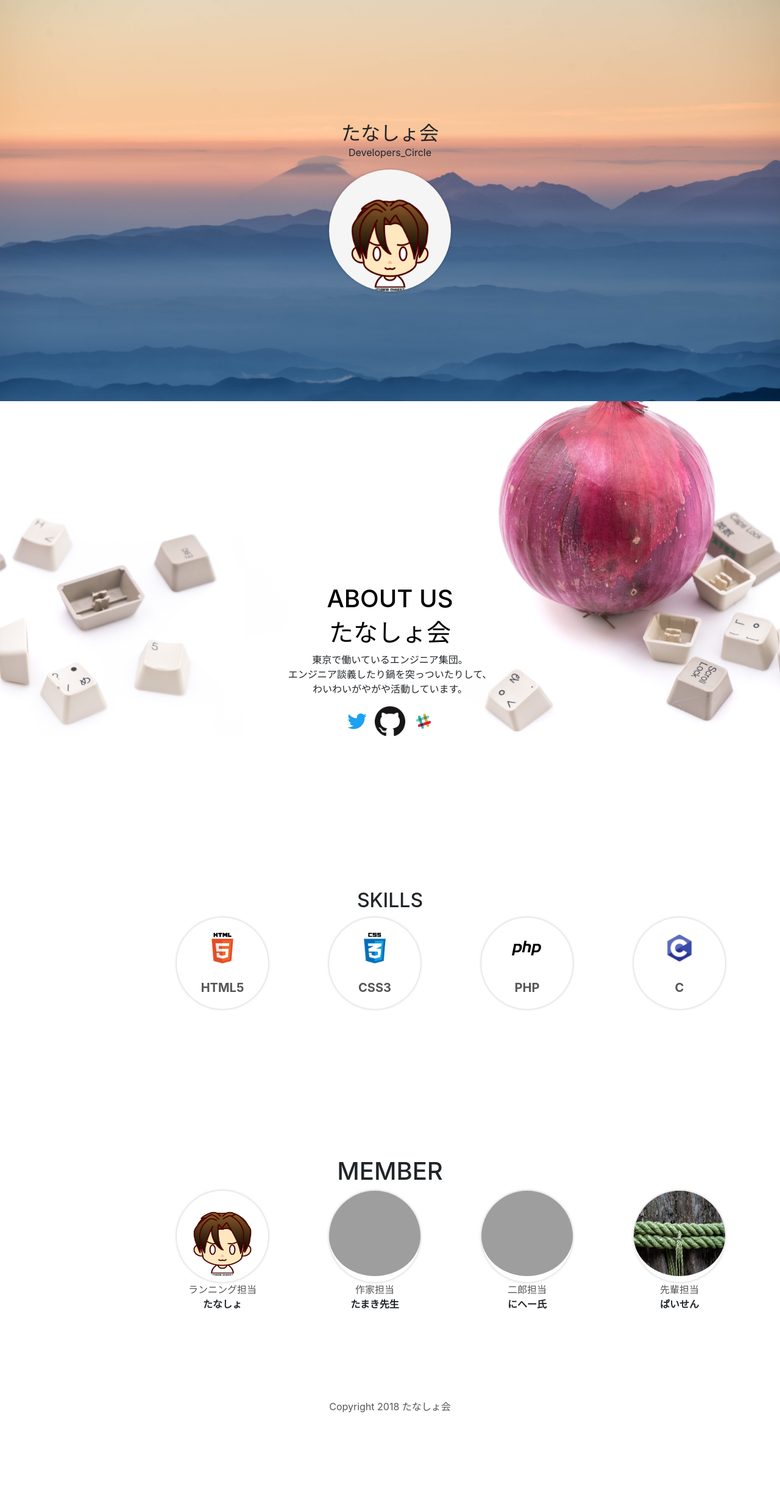
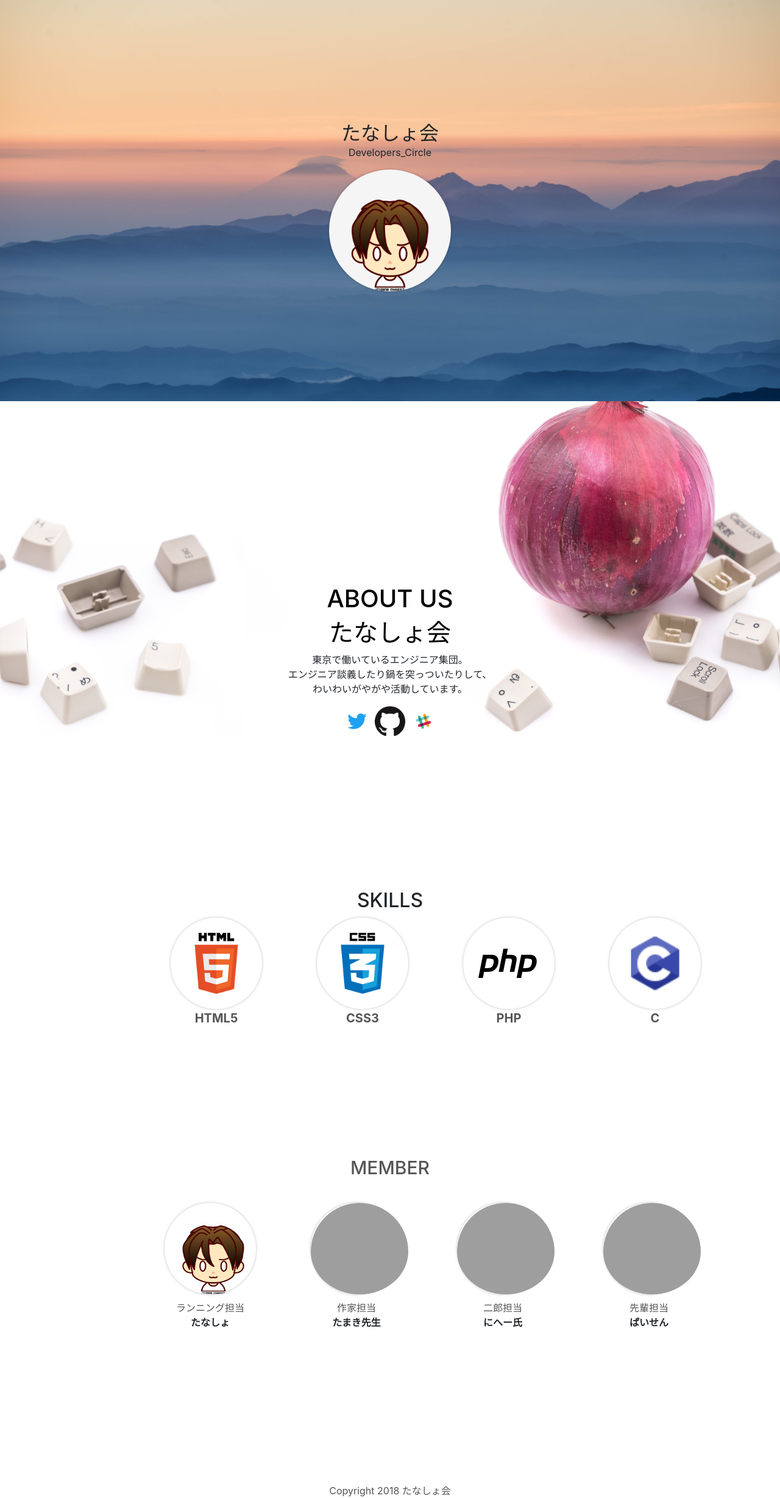
Before and after one commit to jacoloves/tanashokai, a PHP site: page /index.html in a window 1280 px wide; the page is wider, and only the part inside the window is pictured. Shown: that part at 61% size. Before the commit the page ends 2317 px from the top of that part, so only its background shows below. Run offline with PHP 8.4, Linux system fonts and the light colour scheme; grey boxes are pictures that could not be loaded.

Commit message:
20181204

```diff
--- a/index.html
+++ b/index.html
@@ -79,7 +79,7 @@
                     </li>
                     <li class="member m_fourth">
                         <div class="shokai">
-                            <img src="./img/member_four.jpg">
+                            <img src="https://pbs.twimg.com/profile_images/3019243980/db0a6b51022b1b6a0187330715206032_400x400.jpeg">
                             <p class="tanto">先輩担当</p>
                             <p class="name">ぱいせん</p>
                         </div>
--- a/main.css
+++ b/main.css
@@ -82,6 +82,28 @@ html, body {
     margin-bottom: 250px;
 }
 
+@media screen and (max-width:1024px){
+
+    .css {
+        margin-left: 30px;
+    }
+
+    .php {
+        margin-top: 100px;
+        margin-left: 240px;
+    }
+
+    .c {
+        margin-top: 100px;
+        margin-left: 30px;
+    }
+
+    .container_third h2 {
+        margin-bottom: 40px;
+    }
+}
+
+
 .container_third {
     height: 100%;
     width: 100%;
@@ -108,18 +130,18 @@ html, body {
     border-radius: 50%;
     box-shadow: 0 0 4px rgba(0,0,0,.25);
     float: left;
-    margin-left: 100px;
+    margin-right: 90px;
     list-style: none;
 }
 
 .html {
-    margin-left: 250px;
+    margin-left: 240px;
 }
 
 .skill img{
     padding: 25px;
-    width: 100px;
-    height: 100px;
+    width: 150px;
+    height: 150px;
 }
 
 .skill p {
@@ -131,6 +153,13 @@ html, body {
 .container_fourth {
     margin-top: 400px;
     text-align: center;
+}
+
+
+.container_fourth h1 {
+    font-size: 30px;
+    margin-bottom: 40px;
+    color: #555555;
 }
 
 .shokai {
@@ -150,7 +179,7 @@ html, body {
     border-radius: 50%;
     box-shadow: 0 0 4px rgba(0,0,0,.25);
     float: left;
-    margin-left: 100px;
+    margin-right: 90px;
     list-style: none;
 }
 
@@ -158,12 +187,12 @@ html, body {
     padding-bottom: 10px;
     border-radius: 50%;
     margin-right: 150px;
-    width: 150px;
-    height: 150px;
+    width: 160px;
+    height: 160px;
 }
 
 .m_first {
-    margin-left: 250px;
+    margin-left: 230px;
 }
 
 .tanto {
@@ -176,7 +205,7 @@ html, body {
 }
 
 footer {
-    margin-top: 350px;
+    margin-top: 500px;
     text-align: center;
     color: #555555;
 }
```
